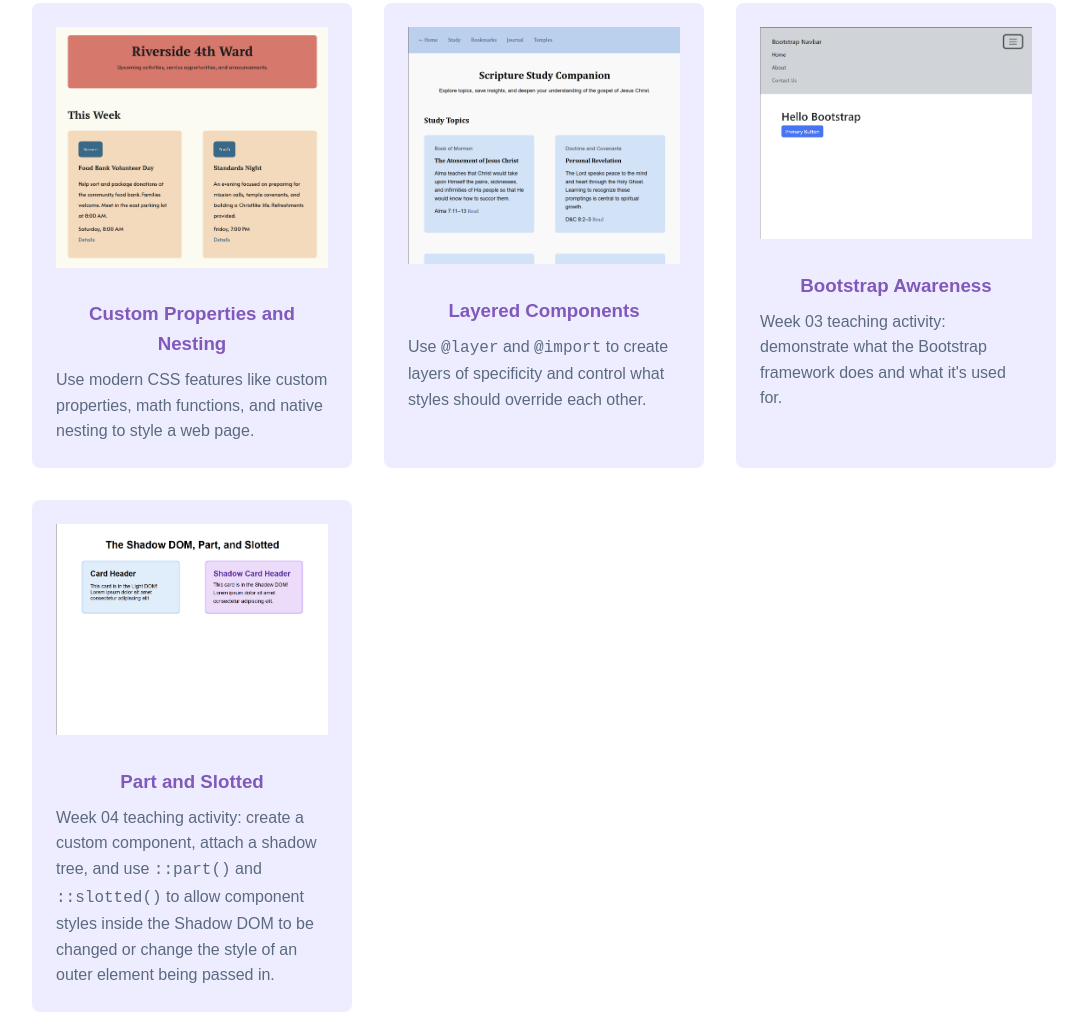
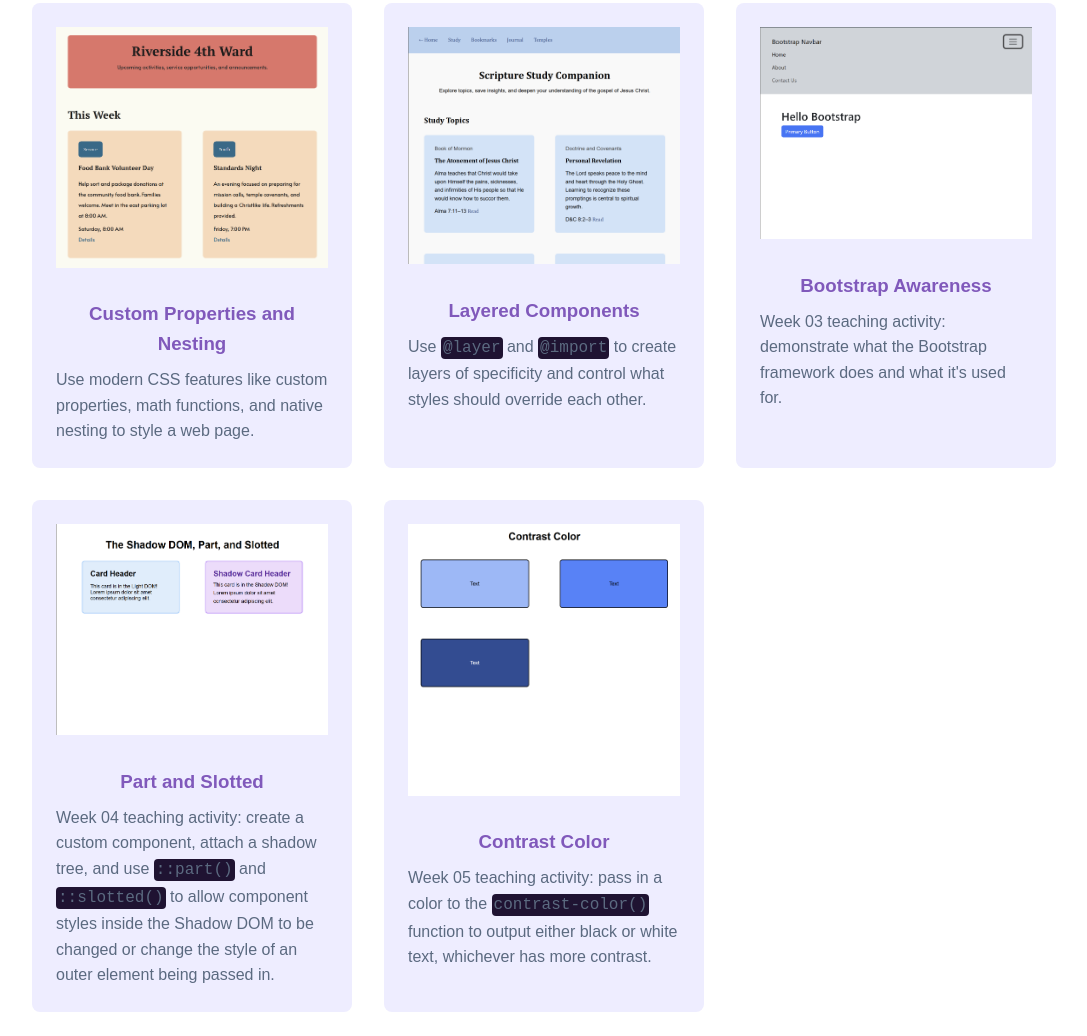
Before and after one commit to erschm240/wdd331-portfolio, a website: page index.html in a window 1280 px wide. Shown: the part 258-1294 px from the top of the page, without its empty margins (96-1183 px from the left). Drawn offline with Linux system fonts and the light colour scheme.

Commit message:
Made final edits to w05 project

```diff
--- a/css/base/elements.css
+++ b/css/base/elements.css
@@ -38,7 +38,9 @@ body {
         }
 
         code {
-            color: var(--color-code);
+            background-color: var(--accent-800);
+            padding: calc(var(--spacing-xs) / 2);
+            border-radius: var(--radius-sm);
         }
     }
 }
--- a/index.html
+++ b/index.html
@@ -70,6 +70,13 @@
                     </a>
                     <p class="text-left">Week 04 teaching activity: create a custom component, attach a shadow tree, and use <code>::part()</code> and <code>::slotted()</code> to allow component styles inside the Shadow DOM to be changed or change the style of an outer element being passed in.</p>
                 </article>
+                <article class="card">
+                    <img src="images/contrast-color.png" alt="Contrast color thumbnail">
+                    <a href="unit-3/contrast-color/index.html">
+                        <h3>Contrast Color</h3>
+                    </a>
+                    <p class="text-left">Week 05 teaching activity: pass in a color to the <code>contrast-color()</code> function to output either black or white text, whichever has more contrast.</p>
+                </article>
             </div>
         </section>
     </main>
```
Also changed, not shown: README.md, images/contrast-color.png (added).
